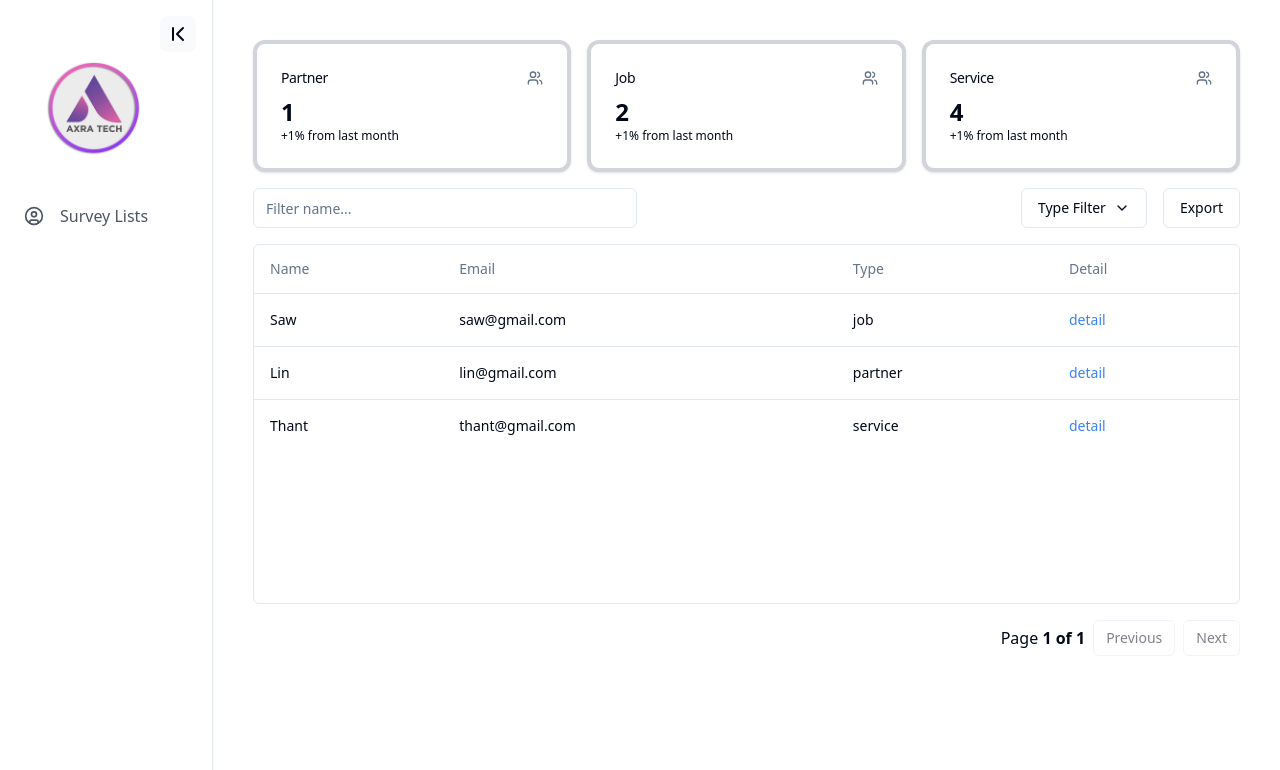
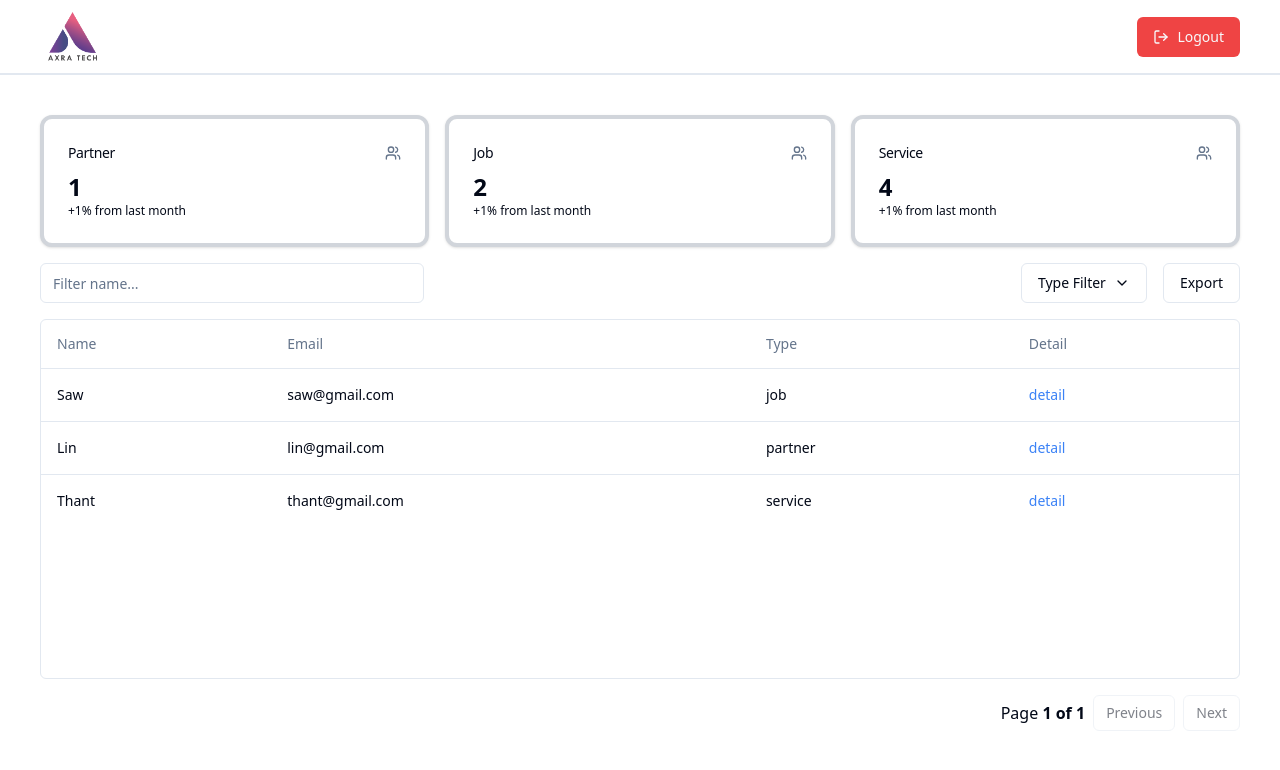
Before and after one commit to SawLinThant/AXRA-survey-website, a React (Vite) app: page / in a window 1280 px wide. Shown: the top 770 px of the page. Built offline with nearby package versions, Linux system fonts and the light colour scheme; sample sign-in values are in the browser's storage.

Commit message:
setup: logout feature

```diff
--- /dev/null
+++ b/src/pages/Dashboard/Header.jsx
@@ -0,0 +1,25 @@
+import { Button } from "@/components/ui/button";
+import { LogOut } from "lucide-react";
+import { useNavigate } from "react-router-dom";
+
+const Header = () => {
+  const navigate = useNavigate();
+  return (
+    <header className="px-10 py-1 flex items-center justify-between border-b-2">
+      <img src="/public/logo.png" alt="" className="w-[65px]" />
+      <div className="">
+        <Button
+          variant="destructive"
+          onClick={() => {
+            localStorage.removeItem("user");
+            navigate("/login");
+          }}
+        >
+          <LogOut className="mr-2 h-4 w-4" /> Logout
+        </Button>
+      </div>
+    </header>
+  );
+};
+
+export default Header;
--- a/src/pages/Dashboard/index.jsx
+++ b/src/pages/Dashboard/index.jsx
@@ -1,17 +1,20 @@
-import CustomSidebar from "@/components/sidebar";
 import { Route, Routes } from "react-router-dom";
+import Header from "./Header";
 import Survey from "./survey";
 import Users from "./user";
 
 const Dashboard = () => {
   return (
+    <>
+      <Header />
       <div className="flex flex-row">
-      <CustomSidebar />
+        {/* <CustomSidebar /> */}
         <Routes>
           <Route path="*" element={<Survey />}></Route>
           <Route path="Users" element={<Users />}></Route>
         </Routes>
       </div>
+    </>
   );
 };
 export default Dashboard;
```
Also changed, not shown: public/logo.jpg (deleted), public/logo.png (added). Lines whose indentation alone changed are shown as unchanged.
